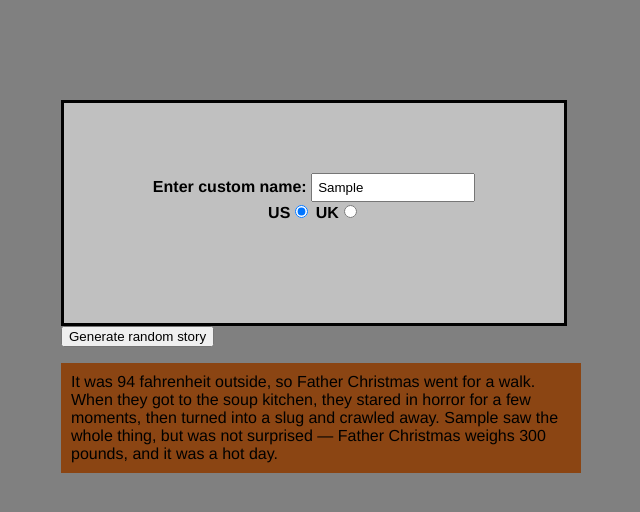
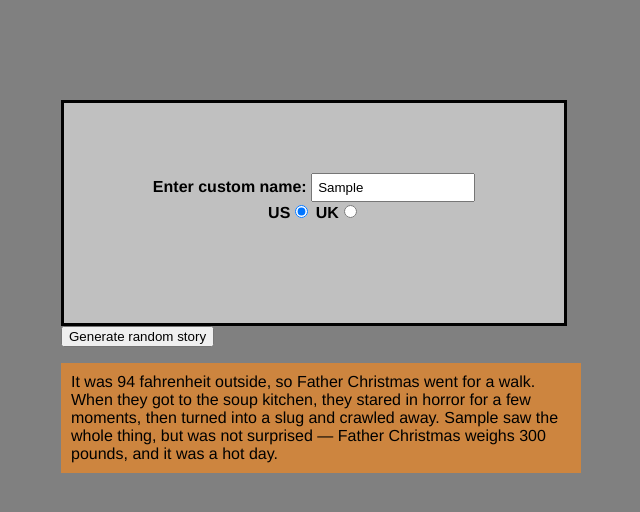
Before and after one commit to Tapily/ATStory, a plain HTML site: page index.html in a window 1280 px wide. Both pictures are taken after typing "Sample" into the empty fields and a click on the button "Generate random story". Shown: the whole page, without its empty margins (339-979 px from the left). Drawn offline with Linux system fonts and the light colour scheme.

Commit message:
Update index.html

```diff
--- a/index.html
+++ b/index.html
@@ -27,7 +27,7 @@
     }
 
     p {
-      background: #8B4513;
+      background: #CD853F;
        width:500px;
       padding: 10px;
       visibility: hidden;
```
